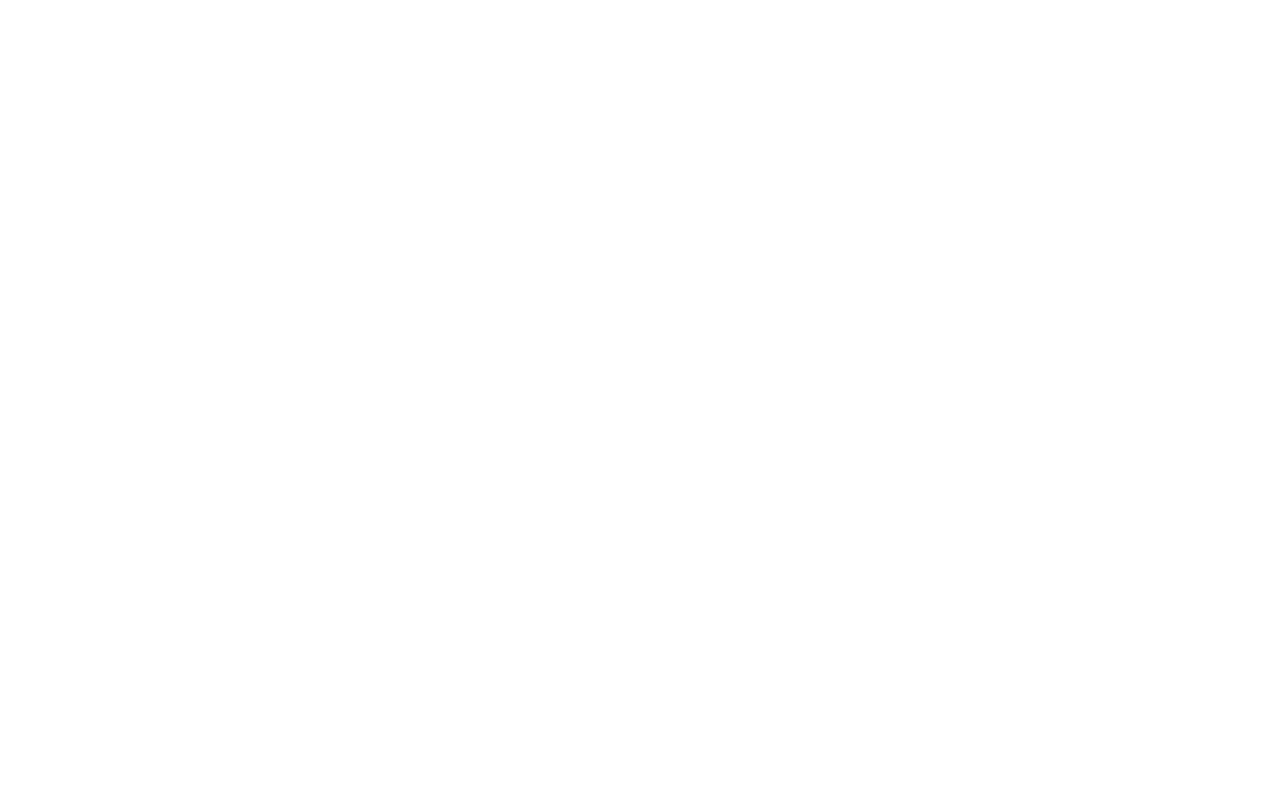
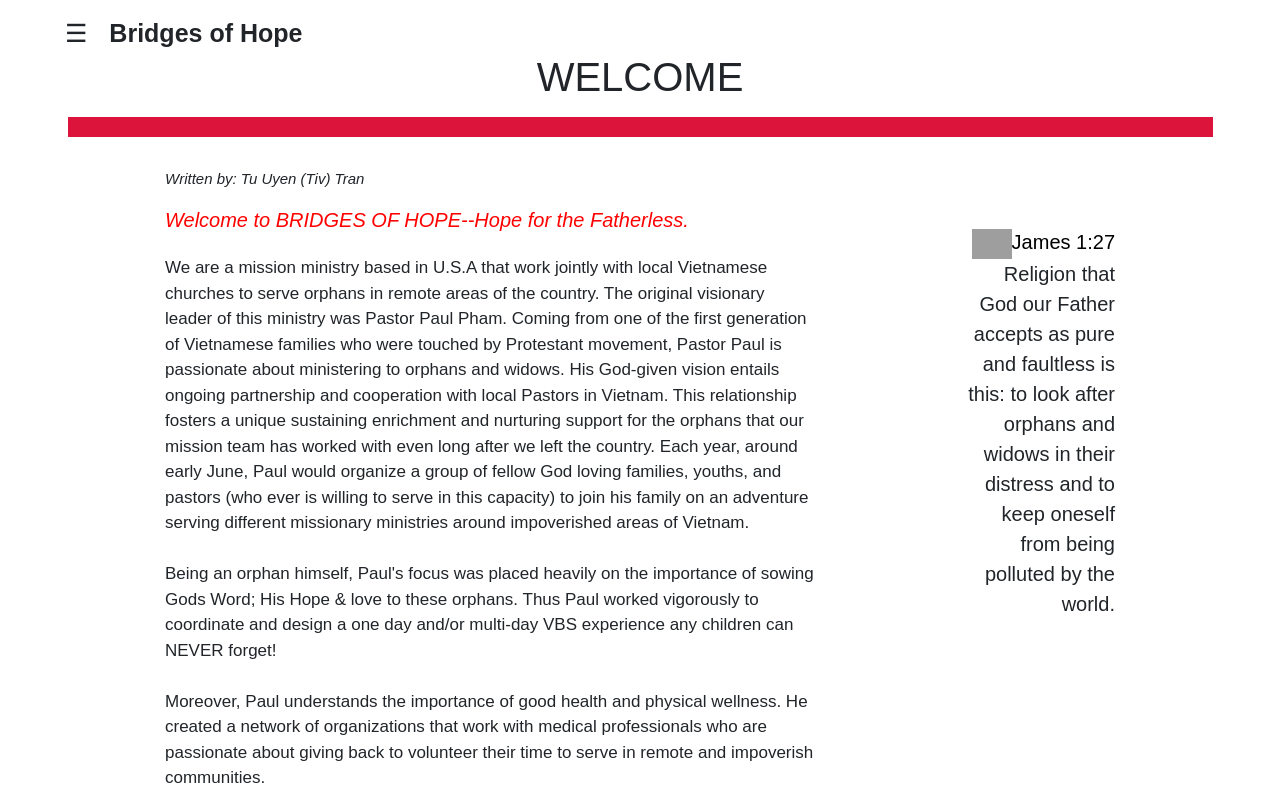
Before and after one commit to mapumarshmallow/Bridges-Of-Hope, an Angular app: page /homepage in a window 1280 px wide. Shown: the top 800 px of the page. Built offline with nearby package versions, Linux system fonts and the light colour scheme; grey boxes are pictures that could not be loaded.

Commit message:
Fixed CSS

```diff
--- a/src/app/homepage/body/body.component.css
+++ b/src/app/homepage/body/body.component.css
@@ -16,11 +16,17 @@
 
   } */
   body {
-    margin: 2em;
+    text-align: center;
+    font-size: 2.5em;
+    margin: inherit;
   }
-  body, input[type="text"], button {
+  /* body, input[type="text"], button {
     color: #333;
     font-family: 'Trebuchet MS', 'Lucida Sans Unicode', 'Lucida Grande', 'Lucida Sans', Arial, sans-serif;
+  } */
+
+  .author {
+    font-size: 10px
   }
 
   /* h4 {
--- a/src/app/homepage/body/body.component.html
+++ b/src/app/homepage/body/body.component.html
@@ -1,3 +1,6 @@
+<div class = "body">
+
+
     <div class = "articletext">
         <h4>{{author}}</h4>
 </div>
@@ -19,7 +22,7 @@
             <br><br>Tiv.
     </p>
 </div>
-</div>
+
 <div class = "right-bibleverse">
 <div class = "text-left" style = "float: right;">
     <h5>
@@ -47,3 +50,5 @@
 </div>
 </div>
 <div class = "body-bottom" style = "background-color: lightblue"></div>
+
+</div>
--- a/src/app/homepage/header/header.component.css
+++ b/src/app/homepage/header/header.component.css
@@ -26,3 +26,45 @@
   text-align: center;
   font-size: 2.5em;
 }
+.author {
+  font-size: 15px;
+  text-align: left;
+  margin-left: 150px;
+  margin-right: 50px;
+  font-style: italic;
+  padding-top: 15px;
+}
+
+.note{
+  font-size: 20px;
+  text-align: left;
+  margin-left: 150px;
+  margin-right: 50px;
+  font-style: italic;
+  color: red;
+  margin-bottom: 5px;
+  padding-top: 15px;
+}
+.letter {
+  font-size: 17px;
+  text-align: left;
+  margin-left: 150px;
+  margin-right: 450px;
+  margin-bottom: 5px;
+  padding-top: 15px;
+}
+.verse {
+  font-size: 17px;
+  text-align: right;
+  margin-left: 950px;
+  margin-right: 150px;
+  margin-bottom: 5px;
+  margin-top: -900px;
+}
+.body-bottom {
+  overflow-x : hidden;
+  margin: 45% 0% -5% 5%;
+  max-width: 100%;
+  height: 200px;
+  width: 90%;
+}
--- a/src/app/homepage/header/header.component.html
+++ b/src/app/homepage/header/header.component.html
@@ -1,4 +1,43 @@
 <div class = "header">
     <h1>{{title | uppercase}}</h1>
     <hr>
+
+    <div class = "author">Written by: Tu Uyen (Tiv) Tran</div>
+
+    <div class = "note">
+            Welcome to BRIDGES OF HOPE--Hope for the Fatherless.
+    </div>
+    <p class="letter">
+            We are a mission ministry based in U.S.A that work jointly with local Vietnamese churches to serve orphans in remote areas of the country. The original visionary leader of this ministry was Pastor Paul Pham. Coming from one of the first generation of Vietnamese families who were touched by Protestant movement, Pastor Paul is passionate about ministering to orphans and widows. His God-given vision entails ongoing partnership and cooperation with local Pastors in Vietnam. This relationship fosters a unique sustaining enrichment and nurturing support for the orphans that our mission team has worked with even long after we left the country. Each year, around early June, Paul would organize a group of fellow God loving families, youths, and pastors (who ever is willing to serve in this capacity) to join his family on an adventure serving different missionary ministries around impoverished areas of Vietnam.
+            <br><br>Being an orphan himself, Paul's focus was placed heavily on the importance of sowing Gods Word; His Hope & love to these orphans. Thus Paul worked vigorously to coordinate and design a one day and/or multi-day VBS experience any children can NEVER forget!
+            <br><br>Moreover, Paul understands the importance of good health and physical wellness. He created a network of organizations that work with medical professionals who are passionate about giving back to volunteer their time to serve in remote and impoverish communities.
+            <br><br>We invite you to look around and get a feel for our ministry. Feel free to share any comments or questions that might be on your mind through our emails and contacts. As you can see, the needs are quite diverse. However, our ministries are very focused--surrounding the well being of our beloved orphans.
+            <br>As God touches you, please consider partnering with our ministries. As our beloved Christ
+            <br>in Matthew 9:37 "the harvest is plentiful"
+            <br><br><br>In Christ alone,
+            <br><br>Tiv.
+    </p>
+    <div class ="verse" style = "font-size: 20px">
+        <b href="https://www.pngkey.com/"><img src="https://www.pngkey.com/png/full/102-1028565_small-story-book-clip-art.png" height = "30" width = "40"></b>
+        <style>
+        a:link {
+            color:black;
+            background-color: transparent;
+            text-decoration: none;
+        }
+        a:hover {
+            color:red;
+            background-color: transparent;
+            text-decoration: underline;
+        }
+        a:visited {
+            color:purple;
+            background-color: transparent;
+            text-decoration: underline;
+        }
+        </style>
+            <a href="https://www.biblegateway.com/passage/?search=James+1%3A27&version=NIV" target="_blank">James 1:27</a>
+            <br>Religion that God our Father accepts as pure and faultless is this: to look after orphans and widows in their distress and to keep oneself from being polluted by the world.
+    </div>
+    <div class = "body-bottom" style = "background-color: lightblue"></div>
 </div>
--- a/src/app/homepage/homepage.component.html
+++ b/src/app/homepage/homepage.component.html
@@ -1,2 +1 @@
 <app-header></app-header>
-<app-body></app-body>
--- a/src/app/prayer-request/prayer-request.component.css
+++ b/src/app/prayer-request/prayer-request.component.css
@@ -50,5 +50,5 @@
 .prayer-bottom {
     margin: 0 auto;
     height: 200px;
-    width: 100%
+    width: 90%
 }
```
Lines whose indentation alone changed are shown as unchanged.
